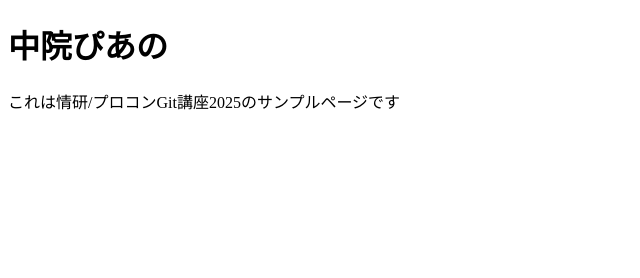
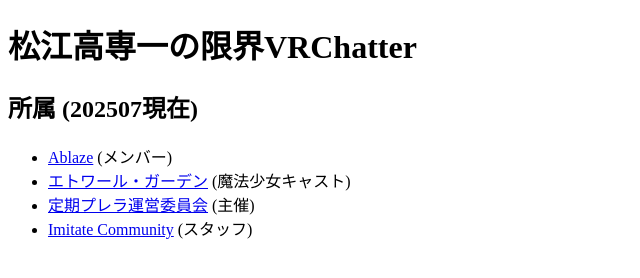
Before and after one commit to mct-joken/git2025, a website: page public/nakanoin19/index.html in a window 1280 px wide. Shown: the whole page, without its empty margins (0-640 px from the left). Drawn offline with Linux system fonts and the light colour scheme.

```diff
--- a/public/nakanoin19/index.html
+++ b/public/nakanoin19/index.html
@@ -6,7 +6,13 @@
         <title>中院ぴあの</title>
     </head>
     <body>
-        <h1>中院ぴあの</h1>
-        <p>これは情研/プロコンGit講座2025のサンプルページです</p>
+        <h1>松江高専一の限界VRChatter</h1>
+        <h2>所属 (202507現在)</h2>
+        <ul>
+            <li><a href="https://ablaze.one" target="_blank">Ablaze</a> (メンバー)</li>
+            <li><a href="https://twitter.com/CafeETG" target="_blank">エトワール・ガーデン</a> (魔法少女キャスト)</li>
+            <li><a href="https://prush.page" target="_blank">定期プレラ運営委員会</a> (主催)</li>
+            <li><a href="https://imicomweb.com" target="_blank">Imitate Community</a> (スタッフ)</li>
+        </ul>
     </body>
 </html>
```
Also changed, not shown: README.md.
